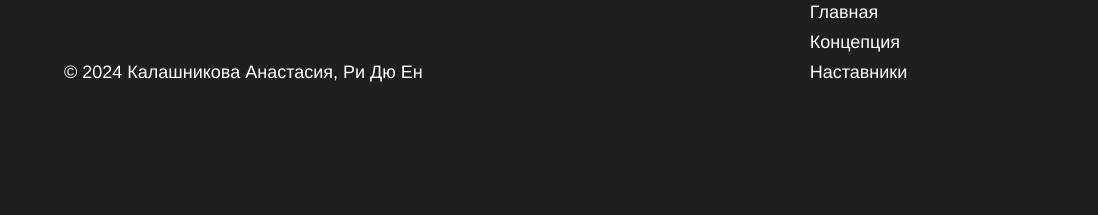
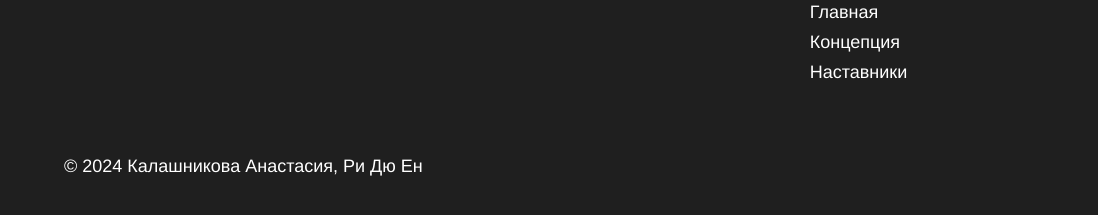
Before and after one commit to AnastasiaKalashnikova/Project1_frontend, a plain HTML site: page index.html in a window 1280 px wide. Shown: the part 4039-4254 px from the top of the page, 0-1098 px from the left. Drawn offline with Linux system fonts and the light colour scheme; files whose address does not match are found by name.

Commit message:
Настройка высоты футера

```diff
--- a/styles/style.css
+++ b/styles/style.css
@@ -311,6 +311,7 @@
 .footer__columns{
   display: flex;
   flex-basis: 711px;
+  min-height: 250px;
   justify-content: space-between;
   margin: 0 auto; /* Центрируем блок по горизонтали */
   width: 90%; /* Ширина блока (можно настроить) */
```
